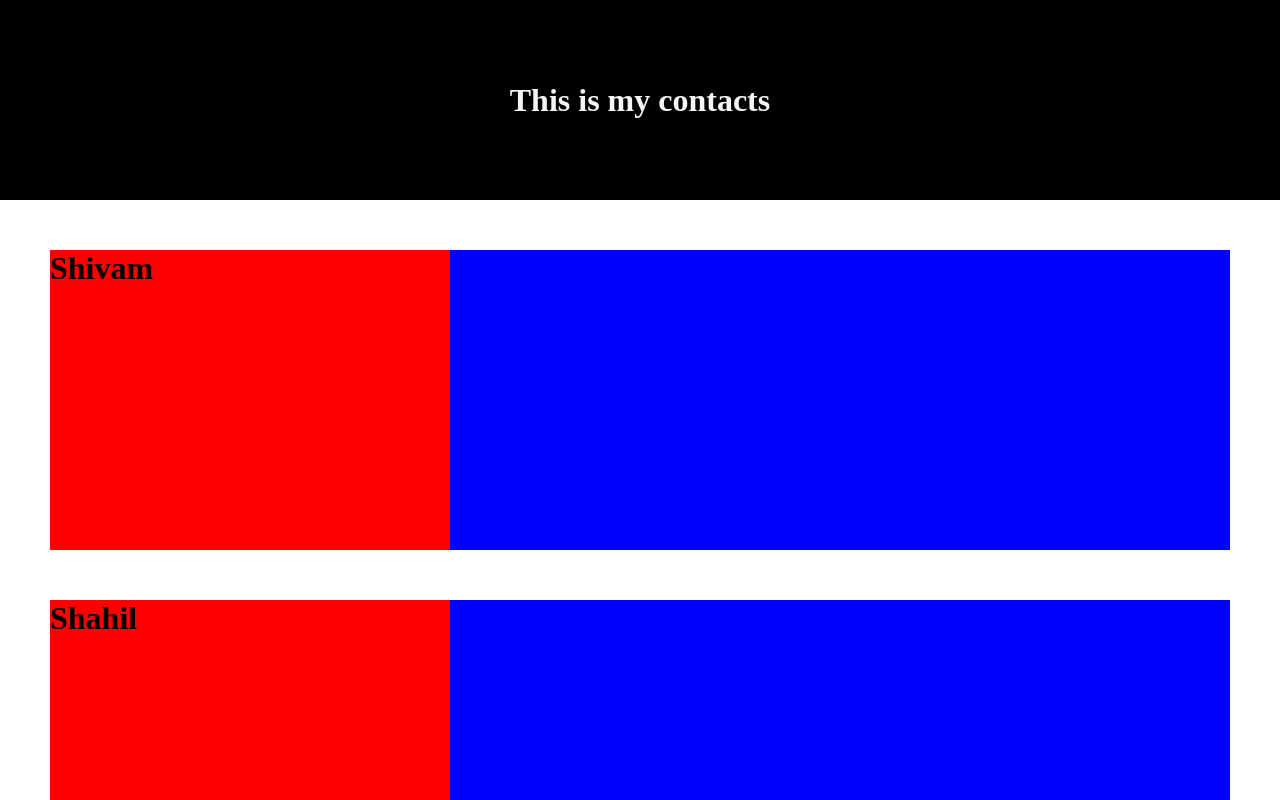
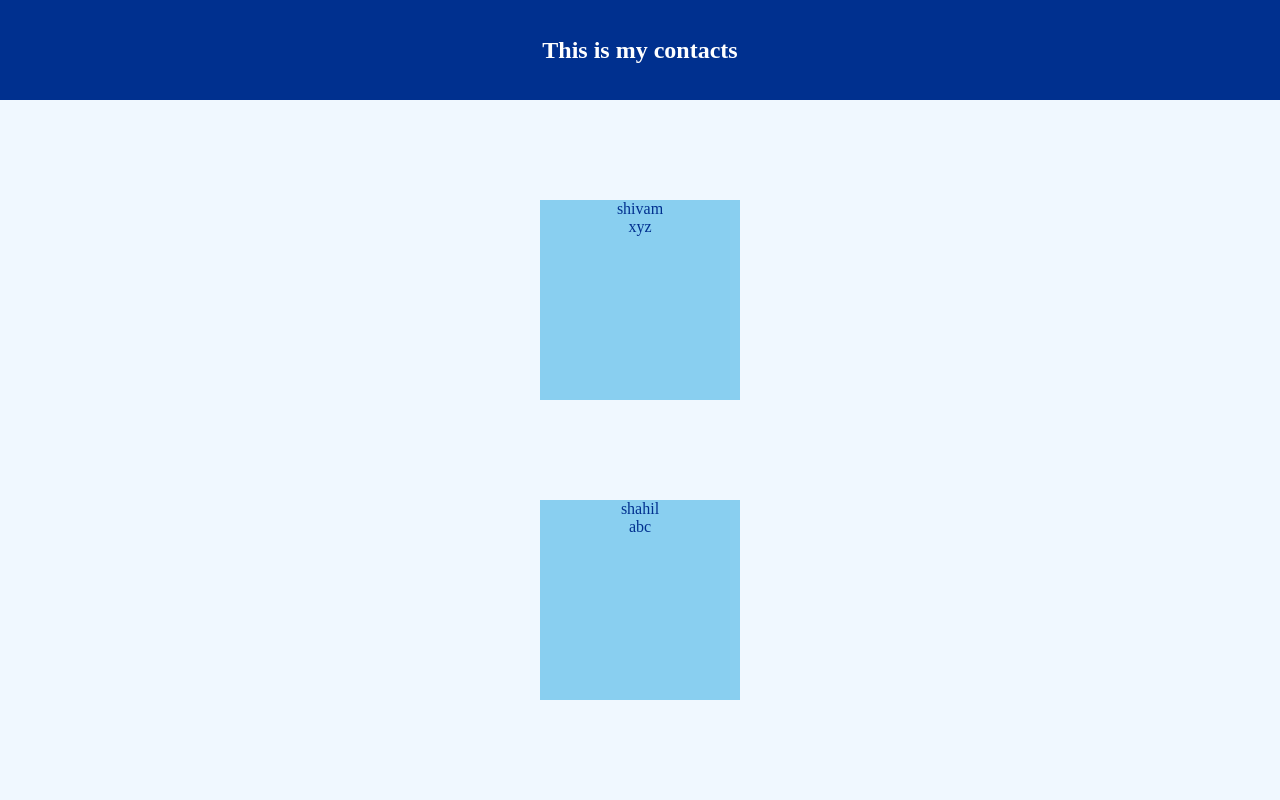
Before and after one commit to shivamt0602/React-practice, a React (Create React App) app: page / in a window 1280 px wide. Shown: the top 800 px of the page. Built offline with nearby package versions, Linux system fonts and the light colour scheme.

Commit message:
contacts using componenets

```diff
--- a/public/index.html
+++ b/public/index.html
@@ -16,7 +16,7 @@
   <body>
     <noscript>You need to enable JavaScript to run this app.</noscript>
     <div id="root">
-      <!-- Everything we write is inserted in this -->
+      <!-- Everything I write is inserted in this -->
     </div>
   </body>
 </html>
--- a/src/App.css
+++ b/src/App.css
@@ -1,5 +1,23 @@
 .App {
   text-align: center;
+}
+
+nav{
+  width: 100%;
+  height: 100px;
+  background-color:#00308F;
+  display: flex;
+  justify-content: center;
+  align-items: center;
+  color: white;
+}
+
+main{
+  /* margin-top: 20px; */
+  height: 100vh;
+  width: 100%;
+  background-color:#F0F8FF;
+  display: flex;
 }
 
 .flex{
@@ -7,26 +25,19 @@
 }
 
 .cards{
-  margin: 50px;
-  background-color:blue;
+  margin-top: 100px;
+  width: 100vw;
+  height: 200px;
+  align-items: center;
+  justify-content: center;
+  /* background-color:#89CFF0; */
+  color:#00308F;
 }
 
-.header-div{
-  height: 200px;
-  width: 100%;
-  display: flex;
-  justify-content: center;
-  align-items: center;
-  background-color:black;
-  color: whitesmoke;
+.card-info{
+  /* display: flex; */
+  height:200px;
+  background-color:#89CFF0;
+  width: 200px;
+  text-align: center;
 }
-
-.card-contact{
-  background-color: red;
-  height: 300px;
-  width: 400px;
-}
-
-.card-contact p{
-  padding: 20px;
-}
--- a/src/App.js
+++ b/src/App.js
@@ -12,14 +12,18 @@ const App = ()=>{
 
   return (
    <>
+   <nav>
    <div className='header-div'>
    <Header/>
    </div>
+   </nav>
+   <main>
    <div className='contacts'>
-    <Contacts name = "Shivam"/>
-    <Contacts name = "Shahil"/>
-    <Contacts name = "Shivam"/>
+    <Contacts name = "shivam" number="xyz"/>
+    <Contacts name = "shahil" number="abc"/>
+    <Contacts name = "pranam" number="def"/>
    </div>
+   </main>
    </>
   )
 }
--- a/src/Components/Contacts.jsx
+++ b/src/Components/Contacts.jsx
@@ -2,8 +2,9 @@ const Contacts = (props)=>{
     return (
         <>
         <div className="cards flex">
-            <div className="card-contact">
-                <h1>{props.name}</h1>
+            <div className="card-info">
+                <p>{props.name}</p>
+                <p>{props.number}</p>
             </div>
         </div>
         </>
```
